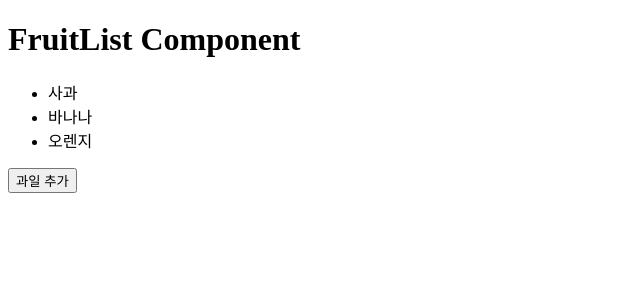
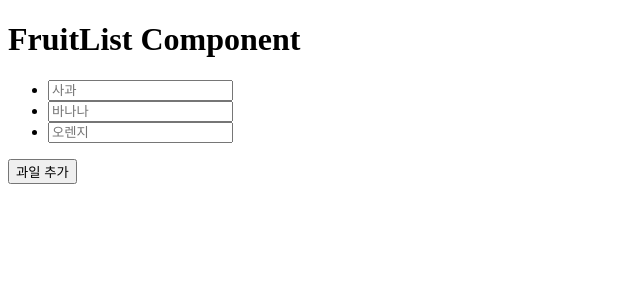
Before and after one commit to kwantke/reactjs_typescript, a React (Vite) app: page / in a window 1280 px wide. Shown: the top 300 px of the page, without its empty margins (0-640 px from the left). Built offline with nearby package versions, Linux system fonts and the light colour scheme.

Commit message:
key 속성 고유하게 하기

```diff
--- a/package.json
+++ b/package.json
@@ -11,7 +11,8 @@
   },
   "dependencies": {
     "react": "^19.2.0",
-    "react-dom": "^19.2.0"
+    "react-dom": "^19.2.0",
+    "uuid": "^13.0.0"
   },
   "devDependencies": {
     "@eslint/js": "^9.39.1",
--- a/src/components/fruits/FruitList.tsx
+++ b/src/components/fruits/FruitList.tsx
@@ -1,18 +1,24 @@
 import { useState } from "react";
-
+import { v4 as uuidv4 } from "uuid";
 export default function FruitList() {
-  const [items, setItems] = useState(["사과", "바나나", "오렌지"]);
+  const items = ["사과", "바나나", "오렌지"];
+  const [fruits, setfFruits] = useState(() =>
+    items.map((item) => ({ id: uuidv4(), value: item }))
+  );
   const handleAddItem = () => {
-    setItems((items) => [...items, "포도"]);
+    setfFruits((fruits) => [{ id: uuidv4(), value: "grape" }, ...fruits]);
   };
 
-  const isGrapeAdded = items.includes("포도");
+  const isGrapeAdded = fruits.some((fruit) => fruit.value === "grape");
   return (
     <>
       <h1>FruitList Component</h1>
       <ul>
-        {items.map((item, index) => (
-          <li key={index}>{item}</li>
+        {fruits.map((fruit) => (
+          <li key={fruit.id}>
+            {/* {fruit.value} */}
+            <input type="text" placeholder={fruit.value} />
+          </li>
         ))}
       </ul>
       <button onClick={handleAddItem} disabled={isGrapeAdded}>
```
Also changed, not shown: 1 other file (tests, documents, lock files or other folders).
